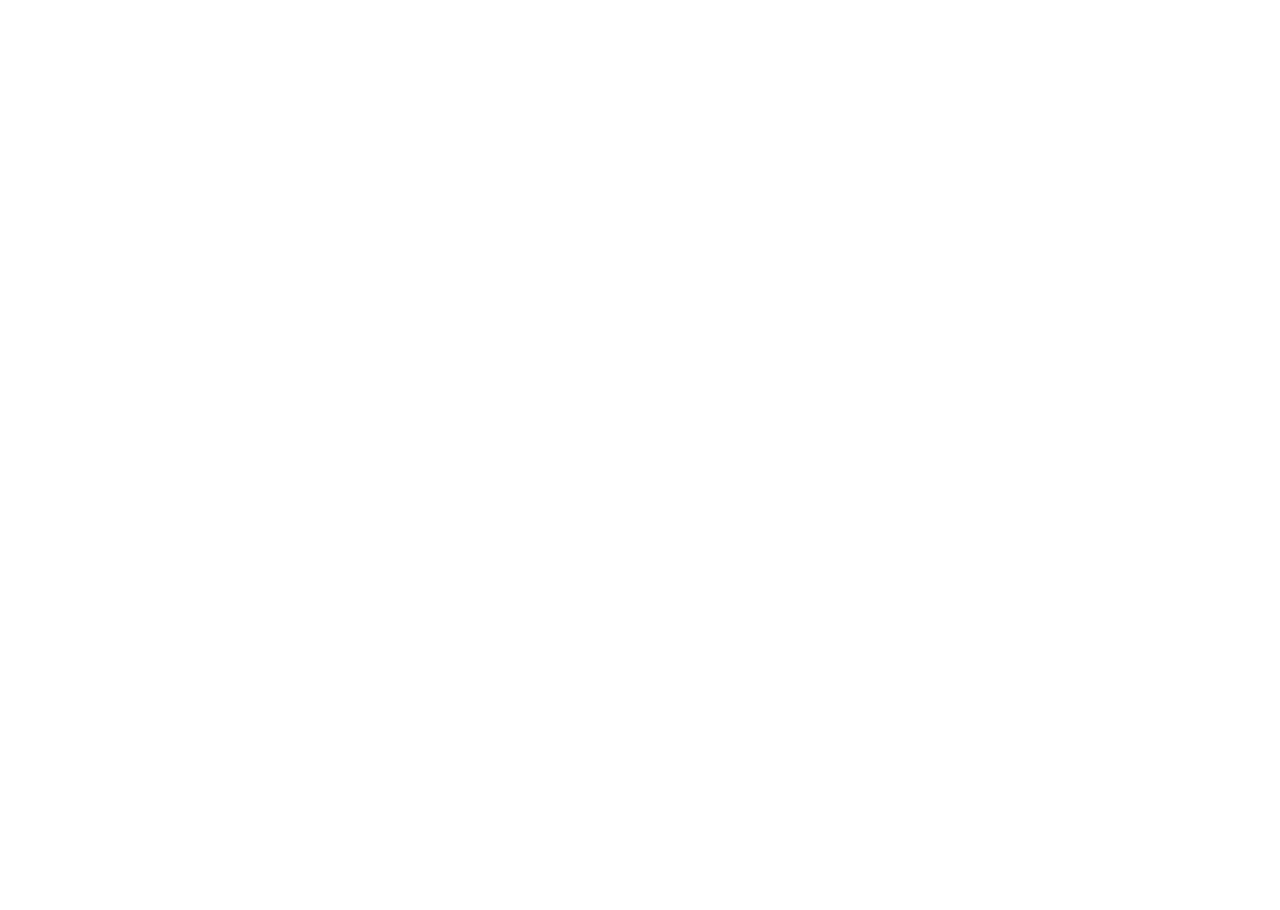
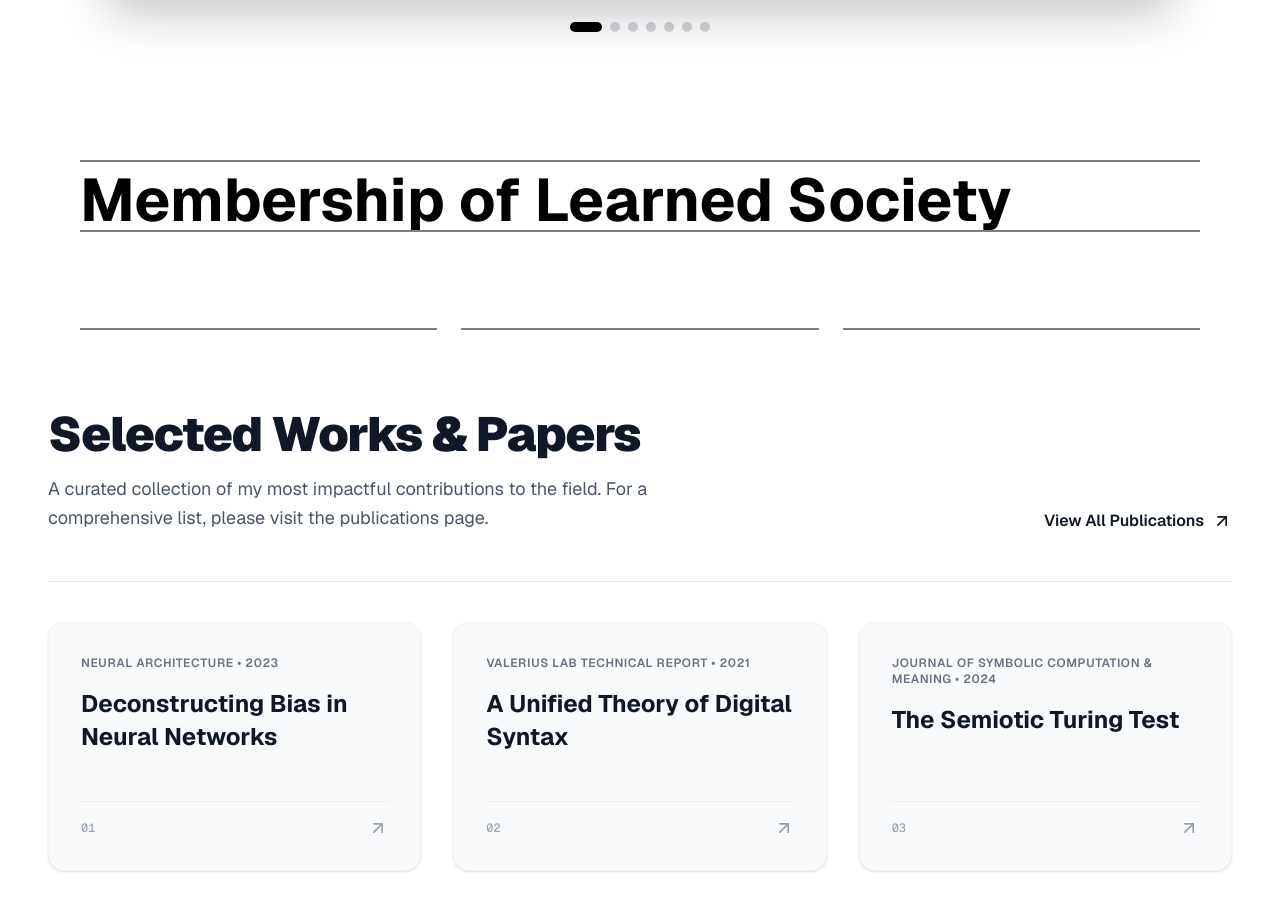
Before and after one commit to TimiMaliki/ProfSoMaliki, a Next.js app: page / in a window 1280 px wide. Shown: the part 3401-4311 px from the top of the page. Before the commit the page ends 3417 px from the top, so only its background shows below. Built offline with nearby package versions, Linux system fonts and the light colour scheme.

Commit message:
added: Certification Page

```diff
--- a/app/Pages/Certifications.tsx
+++ b/app/Pages/Certifications.tsx
@@ -111,7 +111,7 @@
     <div className="md:">
         <StraightLines header="Certifications" title=""/>
      </div>
-      <div className="py-2 md:py-4 p-2 md:p-20">
+      <div className="py-2 md:py-12 p-2 md:p-20">
         <TrippleLines />
      </div>
     <section className="py-12 px-4 sm:px-6 lg:px-8 max-w-6xl mx-auto">
--- a/app/Pages/Home.tsx
+++ b/app/Pages/Home.tsx
@@ -2,6 +2,7 @@
 import Awards from "./Awards";
 import CertificateCarousel from "./Certifications";
 import GoogleScholar from "./GoogleScholar";
+import SelectedWorks from "./LearnedSociety";
 
 
 
@@ -15,6 +16,7 @@
             <GoogleScholar />
             <Awards/>
             <CertificateCarousel/>
+            <SelectedWorks/>
         </div>
     )
 }
--- /dev/null
+++ b/app/Pages/LearnedSociety.tsx
@@ -0,0 +1,103 @@
+import React from 'react';
+import Link from 'next/link';
+import { ArrowUpRight } from 'lucide-react';
+import TrippleLines from '../component/TrippleLines';
+import StraightLines from '../component/StraightLines';
+
+interface PaperCard {
+  id: string;
+  category: string;
+  title: string;
+  href?: string;
+}
+
+const featuredPapers: PaperCard[] = [
+  {
+    id: '01',
+    category: 'NEURAL ARCHITECTURE • 2023',
+    title: 'Deconstructing Bias in Neural Networks',
+    href: '/publications/deconstructing-bias',
+  },
+  {
+    id: '02',
+    category: 'Valerius Lab Technical Report • 2021',
+    title: 'A Unified Theory of Digital Syntax',
+    href: '/publications/digital-syntax',
+  },
+  {
+    id: '03',
+    category: 'Journal of Symbolic Computation & Meaning • 2024',
+    title: 'The Semiotic Turing Test',
+    href: '/publications/semiotic-turing-test',
+  },
+];
+
+export default function SelectedWorks() {
+  return (
+   <>
+      <div className="md:p-10">
+        <StraightLines header="Membership of Learned Society" title=""/>
+     </div>
+     <div className="py-2 md:py-4 p-2 md:p-20">
+        <TrippleLines />
+     </div>
+
+
+    <section className="py-16 px-4 sm:px-6 lg:px-12 max-w-7xl mx-auto text-gray-900">
+      {/* Header Section */}
+      <div className="flex flex-col md:flex-row md:items-end justify-between gap-6 pb-12 border-b border-gray-200">
+        <div className="max-w-2xl">
+          <h2 className="text-3xl sm:text-4xl lg:text-5xl font-black tracking-tight">
+            Selected Works &amp; Papers
+          </h2>
+          <p className="mt-4 text-base sm:text-lg text-gray-600 leading-relaxed">
+            A curated collection of my most impactful contributions to the field. For a comprehensive list, please visit the publications page.
+          </p>
+        </div>
+
+        {/* View All Button */}
+        <div className="shrink-0">
+          <Link
+            href="/publications"
+            className="inline-flex items-center gap-2 font-semibold text-sm sm:text-base text-gray-900 hover:text-gray-600 transition-colors group"
+          >
+            <span>View All Publications</span>
+            <ArrowUpRight className="w-5 h-5 transition-transform group-hover:translate-x-0.5 group-hover:-translate-y-0.5" />
+          </Link>
+        </div>
+      </div>
+
+      {/* Publications / Selected Works Grid */}
+      <div className="mt-10 grid grid-cols-1 md:grid-cols-3 gap-6 sm:gap-8">
+        {featuredPapers.map((paper) => (
+          <Link
+            key={paper.id}
+            href={paper.href || '#'}
+            className="group relative flex flex-col justify-between p-8 bg-gray-50 hover:bg-gray-900 rounded-2xl transition-all duration-300 ease-in-out border border-gray-100 hover:border-gray-800 shadow-sm hover:shadow-xl"
+          >
+            <div>
+              {/* Category / Venue */}
+              <p className="text-xs font-semibold tracking-wider text-gray-500 uppercase group-hover:text-gray-400 transition-colors">
+                {paper.category}
+              </p>
+
+              {/* Title */}
+              <h3 className="mt-4 text-xl sm:text-2xl font-bold text-gray-900 group-hover:text-white transition-colors leading-snug">
+                {paper.title}
+              </h3>
+            </div>
+
+            {/* Bottom Row */}
+            <div className="mt-12 flex items-center justify-between pt-4 border-t border-gray-200/60 group-hover:border-gray-800 transition-colors">
+              <span className="text-xs font-mono font-medium text-gray-400 group-hover:text-gray-500">
+                {paper.id}
+              </span>
+              <ArrowUpRight className="w-5 h-5 text-gray-400 group-hover:text-white transition-all transform group-hover:translate-x-1 group-hover:-translate-y-1" />
+            </div>
+          </Link>
+        ))}
+      </div>
+    </section>
+   </>
+  );
+}
```
